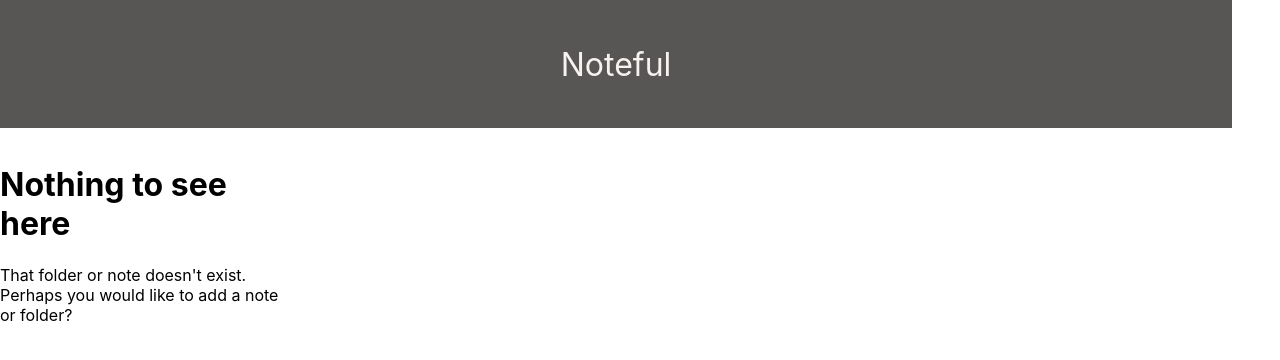
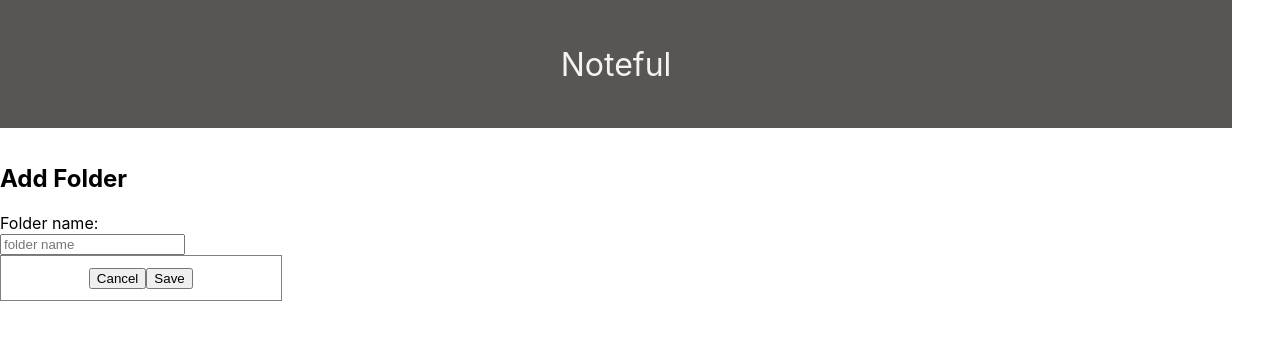
Before and after one commit to kim-mccallum/Noteful, a React (Create React App) app: page /add-folder in a window 1280 px wide. Shown: the top 360 px of the page. Built offline with nearby package versions, Linux system fonts and the light colour scheme; no server answers.

Commit message:
starting to implement form

```diff
--- a/src/AddFolder/AddFolder.js
+++ b/src/AddFolder/AddFolder.js
@@ -1,62 +1,45 @@
-import React, { Component } from 'react'
+import React, { Component } from 'react';
+// import { Link } from 'react-router-dom';
+import { NavLink } from 'react-router-dom';
+import NotefulContext from '../NotefulContext';
 
-export default class AddFolder extends Component {
-    // Initialize state for folder item
-    constructor(props) {
-        super(props);
-        this.state = {
-          name: "",
-          id: "",
-        };
-      }
-    // Methods to set the state (name, id)
-    nameChanged(name) {
-    this.setState({
-        name
-    });
-    }
-    // HOW DO I GENERATE THE ID?
-    idChanged(id) {
-    this.setState({
-        id
-    });
-    }
-    // Method to handle the form submission - POST to the API
-    handleSubmit(){
-
-    }
-
-    render() {
+// Change this to functional compoent
+export default function AddFolder(props) {
+    // Just two things in the form - Folder name input and Submit button
     return (
-      <div className="addbookmark">
-        <h2>Add Bookmark</h2>
-        { error }
-        <form className="addFolderForm" onSubmit={e => this.handleSubmit(e)}>
+        <NotefulContext.Consumer>
+            {(context) => (
+            <div className="addFolder">
+                <h2>Add Folder</h2>
+                {/* { error } */}
+                {/* get the routeProps.handleSubmitFolder */}
+                <form className="addFolderForm" onSubmit={() => {
+                    context.handleSubmitFolder(
+                        // Get the folder name from the form here and pass it
+                      "testing"
+                    )
+                    }}>
                     <label htmlFor="folderName">Folder name:</label>
                     <input
                         type="text"
                         name="folderName"
                         id="folderName"
-            placeholder="folder name"
-            value={this.state.name}
-            onChange={e => this.idChanged(e.target.value)}/>
-
-            {/* SHOULD I HAVE AN INPUT FOR ID OR GENERATE A UNIQUE ONE SOMEHOW? */}
-          <label htmlFor="folderId">Folder ID:</label>
-          <input
-            type="text"
-            name="folderId"
-            id="folderId"
-            placeholder="folderId"
-            value={this.state.url}
-            onChange={e => this.urlChanged(e.target.value)}/>
+                        placeholder="folder name"/>
 
                     <div className="addFolderBtn">
-            <button onClick={e => this.props.showForm(false)}>Cancel</button>
+                        <button onClick={(e) => {
+                            // Stop the reload
+                            e.preventDefault();
+                            // send you back to the home URL
+                            props.routeProps.history.push('/')
+                        }}>Cancel</button>
+
+                        {/* ATTACH A LISTENER HERE TO THIS? NOT NECESSARY SINCE I HAVE AN ONSUBMIT LISTENER ABOVE??? */}
                         <button type="submit" >Save</button>
                     </div>
                 </form>
             </div>
+            )}
+    </NotefulContext.Consumer>
     )
 }
-}
--- a/src/App.js
+++ b/src/App.js
@@ -4,6 +4,7 @@
 import HomePage from './HomePage'
 import FolderPage from './FolderPage'
 import NotePage from './NotePage'
+import AddFolder from './AddFolder/AddFolder'
 import NotFoundPage from './NotFoundPage'
 import NotefulContext from './NotefulContext';
 import './App.css'
@@ -43,7 +44,7 @@
       })
   }
 
-  // Called by the Delete Request in NoteItem
+  // Called by in NoteItem
   deleteNoteHandler = noteId => {
     // DELETE note request should make a request to /notes/<note-id>
     // HELP ME UNDERSTAND/FIX THIS FUNCTION
@@ -75,6 +76,11 @@
         console.log(error)
       })
   }
+  // Method to add a new folder form submission - make POST request in here - called by AddFolder
+  // fetch request and then the API will give us an id. I will have to figure out how to pass the id back to??
+  handleSubmitFolder = folderName => {
+    console.log(`Here is your folder: ${folderName}`)
+  }
 
   render() {
     // create value object from context here
@@ -98,7 +104,9 @@
               <Route exact path="/" component={routeProps => <HomePage routeProps={routeProps} store={this.state}/>} />
               <Route path='/folder/:id' component={routeProps => <FolderPage routeProps={routeProps} store={this.state} />} />
               <Route path='/note/:id' component={routeProps => <NotePage routeProps={routeProps} store={this.state} />}/>
-              {/* ADD NEW ROUTES FOR ADDFOLDER AND ADD NOTE FORM VIEWS??? */}
+              {/* ADD NEW ROUTES FOR ADDFOLDER AND ADDNOTE FORM VIEWS */}
+              {/* Pass the functions to add folders/notes as props */}
+              <Route path='/add-folder' component={routeProps => <AddFolder routeProps={routeProps} store={this.state} />} />
               <Route component={NotFoundPage}/>
             </Switch>
           </>
--- a/src/NotePage.js
+++ b/src/NotePage.js
@@ -12,6 +12,8 @@
     console.log(noteId)
     const note = props.store.notes.find(item => item.id === noteId);
     const folder = props.store.folders.find(f => f.id === note.folderId);
+    // How can I split the date up when it's undefined on the first render?
+    // const date = props.note.modified.split('T')[0];
 
     return (
       <NotefulContext.Consumer>
--- a/src/NotefulContext.js
+++ b/src/NotefulContext.js
@@ -4,6 +4,7 @@
     folders:[],
     notes:[],
     deleteNoteHandler: () => {},
+    handleSubmitFolder: () => {},
 });
 
 export default NotefulContext;
--- a/src/SideNav.js
+++ b/src/SideNav.js
@@ -1,5 +1,6 @@
 import React from 'react';
 import FolderItem from './FolderItem'
+import { NavLink } from 'react-router-dom';
 import './SideNav.css'
 
 export default function SideNav(props){
@@ -13,9 +14,8 @@
           {folders}
           <li className="AddFolderItem">
             {/* HOW TO WIRE THIS BTN UP TO LINK TO AddFolder component? */}
-            <button className="addFolderBtn">
-              Add Folder
-            </button>
+            {/* Use Link to got to AddFolder form */}
+            <NavLink to={`/add-folder`}>Add Folder</NavLink>
           </li>
         </ul>
       </>
```
Lines whose indentation alone changed are shown as unchanged.
